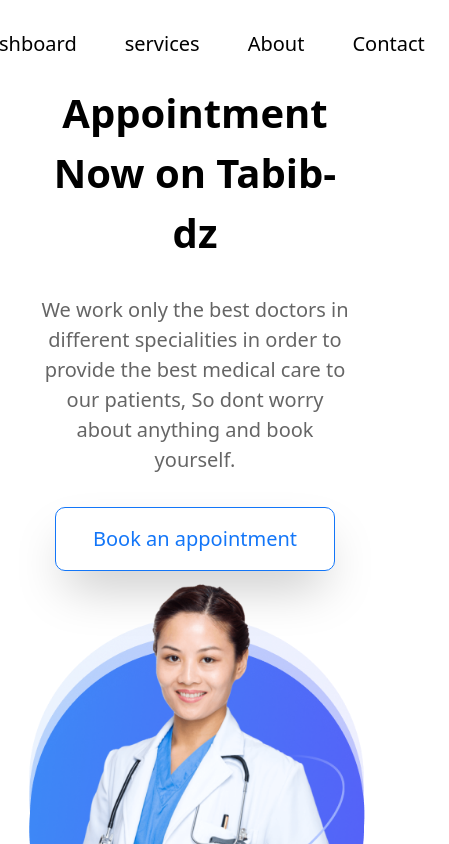
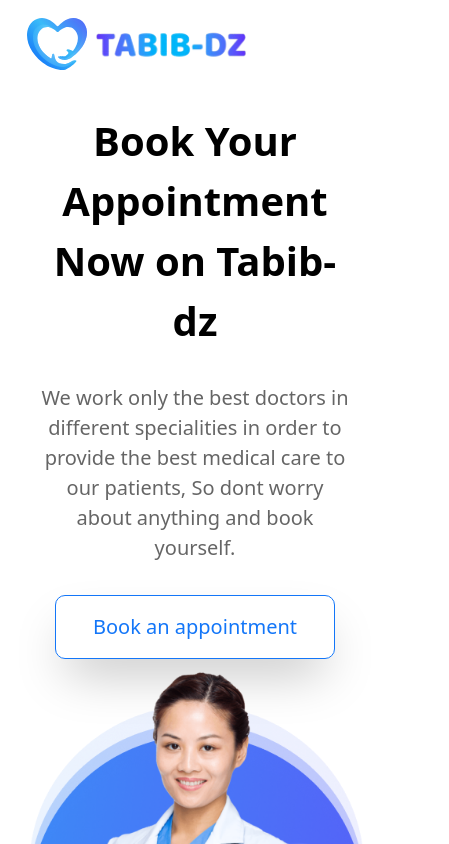
Before and after one commit to bouabca/DZtabib, a Next.js app: page / in a window 390 px wide. Shown: the top 844 px of the page, 449 px wide, since content can reach past the window. Built offline with nearby package versions, Linux system fonts and the light colour scheme.

Commit message:
enhancing nav bar responsivnesss

```diff
--- a/components/Header.jsx
+++ b/components/Header.jsx
@@ -10,7 +10,7 @@
 
 
   return (
-    <div className="h-[88px] absolute px-[7%] flex justify-center items-center w-full bg-white">
+    <div className="h-[88px] py-8 px-[7%] flex justify-center items-center w-full bg-white">
 
         {/* Logo - Preloaded image for faster load */}
         <div   className="gap-2 mr-auto flex justify-center items-center text-[30px] font-bold">
@@ -34,7 +34,8 @@
 
 
         {/* Desktop Navigation */}
-        <ul className="menu-list">
+        <div className="hidden mr-auto md:block">
+        <ul className="menu-list  ">
           {["Dashboard", "services", "About", "Contact"].map((menuItem, index) => (
             <li key={index} className="menu-item">
               <a href={`pages/${menuItem}`} className="menu-link">
@@ -43,6 +44,8 @@
             </li>
           ))}
         </ul>
+        </div>
+
 
 
 
```
